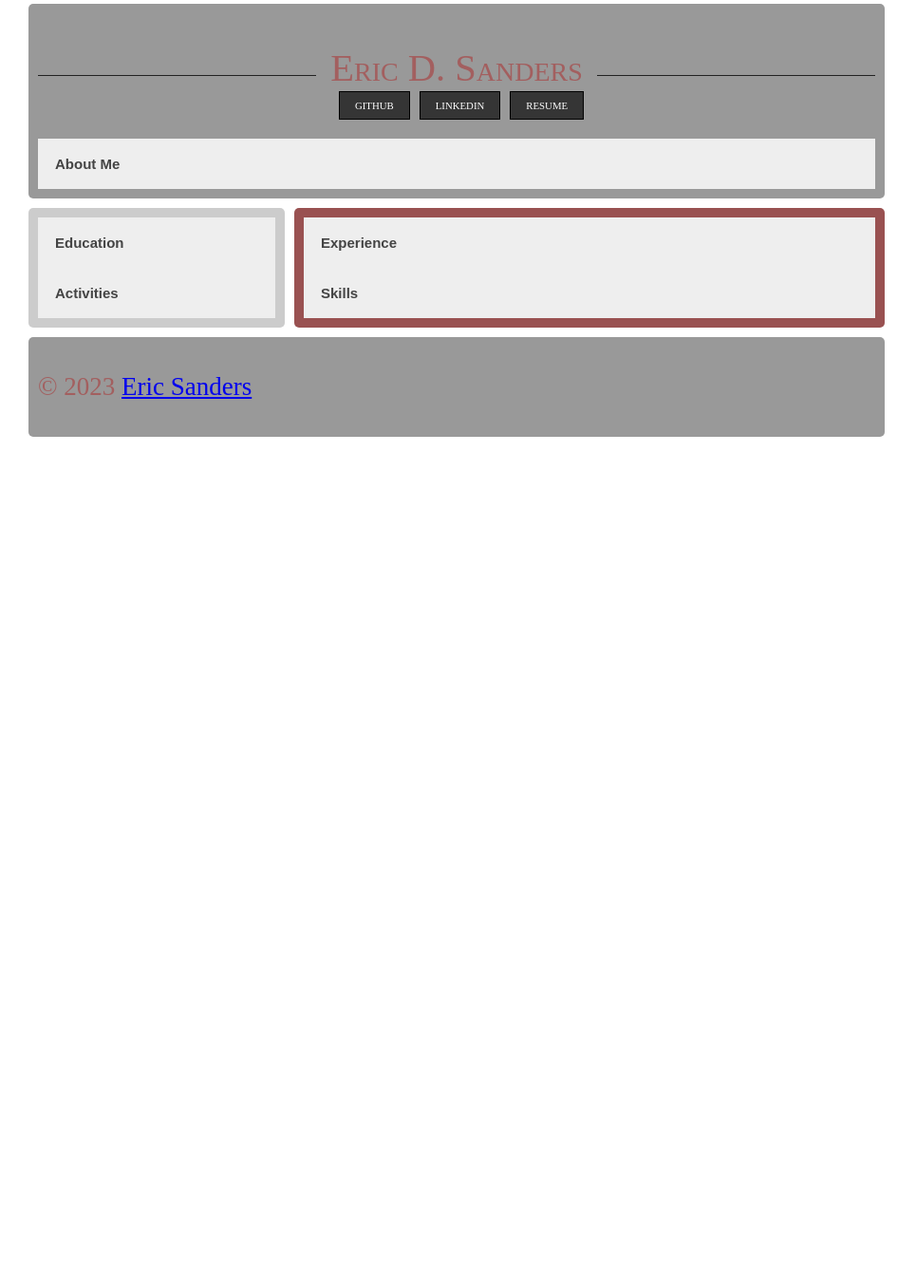
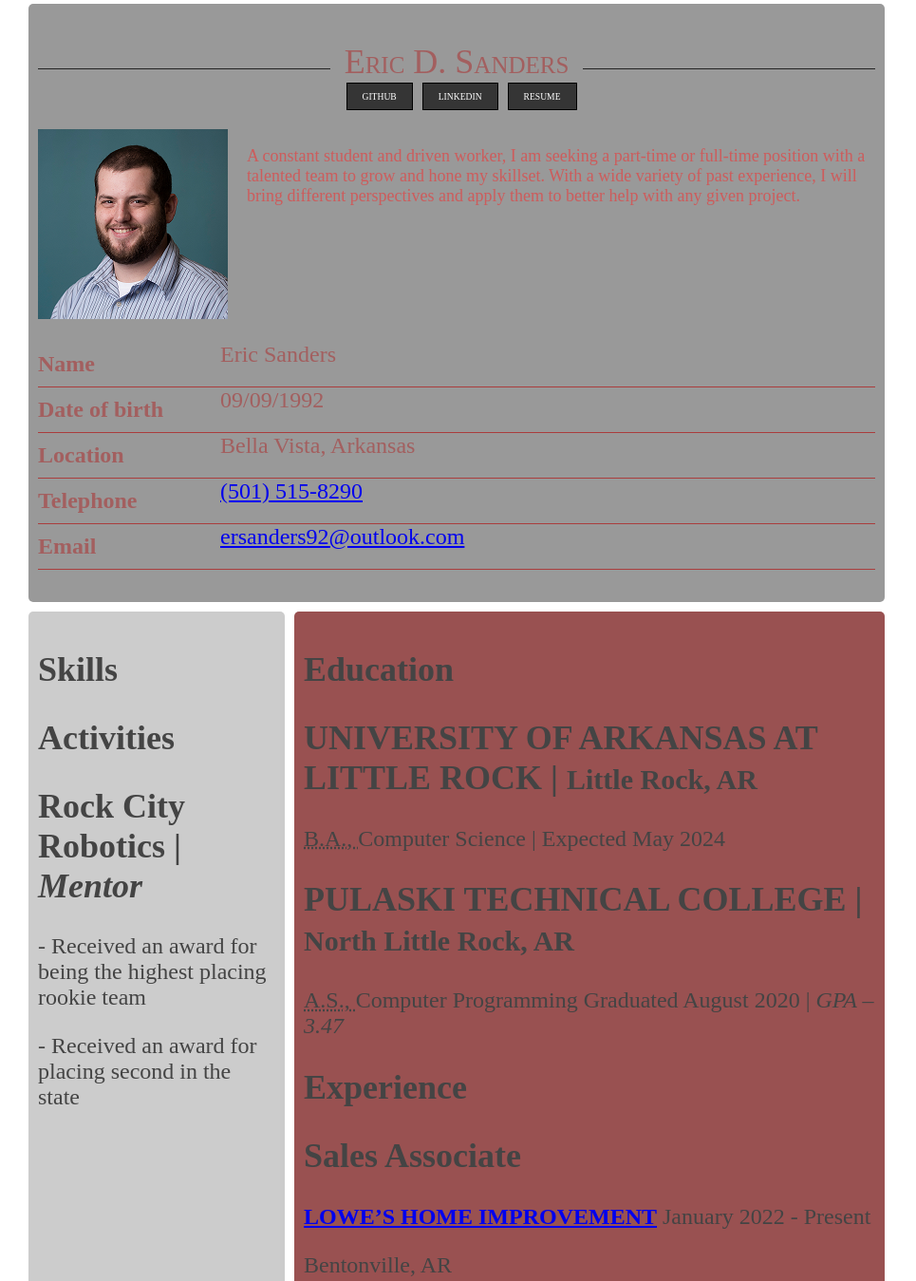
Before and after one commit to esanders92/ifsc-3342, a website: page resume/index.html in a window 1280 px wide. Shown: the part 7-1356 px from the top of the page at 95% size, without its empty margins (0-965 px from the left). Before the commit the page ends 800 px from the top, so only its background shows below. Drawn offline with Linux system fonts and the light colour scheme; files whose address does not match are found by name.

Commit message:
[2023/03/13] - Changed styling and removed collapsibles

```diff
--- a/resume/assets/css/screen.css
+++ b/resume/assets/css/screen.css
@@ -2,7 +2,7 @@ body {
     margin: 10px;
 }
 
-.collapsible {
+/* .collapsible {
     background-color: #eee;
     color: #444;
     cursor: pointer;
@@ -12,27 +12,45 @@ body {
     text-align: left;
     outline: none;
     font-size: 15px;
+} */
+
+.about {
+    display: grid;
+    grid-template-columns: auto;
+    grid-template-areas:
+        "introduction"
+        "information";
 }
 
 .introduction {
+    grid-area: introduction;
+
     display: flex;
     align-items: center;
     justify-content: center
 }
 
+
 img {
-    max-width: 100%;
-    padding-right: 50px;
+    float: left;
+    max-width: 25%;
+    padding-right: 20px;
 }
 
 .image {
-    flex-basis: 70%;
-    order: 2;
+    grid-area: image;
+    flex-basis: 40%;
+    order: 1;
 }
 
 .description {
+    grid-area: description;
     color: #CD5C5C;
-    font: 5px;
+    font-size: .75em;
+}
+
+.information {
+    grid-area: information;
 }
 
 /* Instructor */
@@ -68,11 +86,6 @@ main h1:after {
     margin-left: 15px;
 }
 
-.introduction {
-    border: #CD5C5C;
-}
-
-
 dl {
     display: grid;
     grid-template-rows: auto;
@@ -85,14 +98,14 @@ dt {
     font-weight: 800;
     grid-column: 1;
     padding: 10px 0;
-    border-bottom: 1px solid #999;
+    border-bottom: 1px solid #aa3d3d;
 }
 
 dd {
     margin: 0;
     grid-column: 2;
-    padding: 10px 0;
-    border-bottom: 1px solid #999;
+    padding: 10px auto;
+    border-bottom: 1px solid #aa3d3d;
 
 }
 
@@ -129,32 +142,6 @@ dd {
 
 .related-links li {
     margin-right: 20px;
-}
-
-/* Add a background color to the button if it is clicked on (add the .active class with JS), and when you move the mouse over it (hover) */
-.active,
-.collapsible:hover {
-    background-color: #ccc;
-}
-
-/* Style the collapsible content. Note: hidden by default */
-.about,
-.education,
-.activities,
-.experience {
-    padding: 0 18px;
-    background-color: white;
-    max-height: 0;
-    overflow: hidden;
-    transition: max-height 0.2s ease-out;
-}
-
-.education {
-    padding: 0 18px;
-    background-color: white;
-    max-height: 0;
-    overflow: hidden;
-    transition: max-height 0.2s ease-out;
 }
 
 .sidebar {
@@ -218,8 +205,8 @@ dd {
         grid-template-columns: 100% 1fr;
         grid-template-areas:
             "header   header"
+            "content  content"
             "sidebar  sidebar"
-            "content  content"
             "footer   footer";
     }
 }
@@ -229,7 +216,7 @@ dd {
     .container {
         max-width: 900px;
 
-        font-size: medium;
+        font-size: small;
 
         grid-template-columns: 36.5% auto;
         grid-template-areas:
@@ -237,12 +224,16 @@ dd {
             "sidebar content content"
             "footer  footer  footer";
     }
+
+    .h2 {
+        font-size: small;
+    }
 }
 
 /* Desktop */
 @media only screen and (min-width: 901px) {
     .container {
-        font-size: large;
+        font-size: medium;
 
         grid-gap: 10px;
         grid-template-columns: 30% 68% auto;
--- a/resume/index.html
+++ b/resume/index.html
@@ -33,9 +33,8 @@
       </section>
 
       <nav class="primary">
-        <button type="button" class="collapsible"><b>About Me</b></button>
-        <div class="about">
-          <div class="introduction">
+        <section class="about" id="about">
+          <article id="introduction">
             <img itemprop="image" src="assets/img/pic.png" alt="Eric Sanders" />
             <p class="description" itemprop="description">
               A constant student and driven worker, I am seeking a
@@ -44,9 +43,9 @@
               experience, I will bring different perspectives and apply
               them to better help with any given project.
             </p>
-          </div>
+          </article>
 
-          <dl>
+          <dl id="information">
             <dt>Name</dt>
             <dd itemprop="name">
               <span itemprop="givenName">Eric</span>
@@ -67,44 +66,16 @@
               <a itemprop="email" href="mailto:email@mail.com">ersanders92@outlook.com</a>
             </dd>
           </dl>
-        </div>
+        </section>
       </nav>
     </header>
 
     <aside class="box sidebar">
       <section class="widget">
-        <button type="button" class="collapsible"><b>Education</b></button>
-        <section id="education" class="education">
-          <article class="certificate" itemprop="alumniOf" itemscope
-            itemtype="http://schema.org/EducationalOrganization">
-            <h2 itemprop="name">
-              <b>UNIVERSITY OF ARKANSAS AT LITTLE ROCK | </b>
-              <span itemprop="location" itemscope>
-                <small>Little Rock, AR</small>
-              </span>
-            </h2>
-            <span itemprop="description">
-              <abbr title="Bachelor's of Science">B.A., </abbr>
-              Computer Science | Expected May 2024
-            </span>
-          </article>
+        <h2><b>Skills</b></h2>
+        <section id="Skills" class="skills"></section>
 
-          <article class="certificate" itemprop="alumniOf" itemscope
-            itemtype="http://schema.org/EducationalOrganization">
-            <h2 itemprop="name">
-              <b>PULASKI TECHNICAL COLLEGE | </b>
-              <span itemprop="location" itemscope>
-                <small>North Little Rock, AR</small>
-              </span>
-            </h2>
-            <span itemprop="description"><abbr title="Associate's of Computer Science">A.S., </abbr>Computer Programming
-              Graduated August 2020 |
-              <i>GPA – 3.47</i>
-            </span>
-          </article>
-        </section>
-
-        <button type="button" class="collapsible"><b>Activities</b></button>
+        <h2><b>Activities</b></h2>
         <article id="activities" class="activities">
           <article class="activity">
             <h2>
@@ -121,7 +92,36 @@
     </aside>
 
     <section class="box content">
-      <button type="button" class="collapsible"><b>Experience</b></button>
+      <h2><b>Education</b></h2>
+      <section id="education" class="education">
+        <article class="certificate" itemprop="alumniOf" itemscope itemtype="http://schema.org/EducationalOrganization">
+          <h2 itemprop="name">
+            <b>UNIVERSITY OF ARKANSAS AT LITTLE ROCK | </b>
+            <span itemprop="location" itemscope>
+              <small>Little Rock, AR</small>
+            </span>
+          </h2>
+          <span itemprop="description">
+            <abbr title="Bachelor's of Science">B.A., </abbr>
+            Computer Science | Expected May 2024
+          </span>
+        </article>
+
+        <article class="certificate" itemprop="alumniOf" itemscope itemtype="http://schema.org/EducationalOrganization">
+          <h2 itemprop="name">
+            <b>PULASKI TECHNICAL COLLEGE | </b>
+            <span itemprop="location" itemscope>
+              <small>North Little Rock, AR</small>
+            </span>
+          </h2>
+          <span itemprop="description"><abbr title="Associate's of Computer Science">A.S., </abbr>Computer Programming
+            Graduated August 2020 |
+            <i>GPA – 3.47</i>
+          </span>
+        </article>
+      </section>
+
+      <h2><b>Experience</b></h2>
       <section id="experience" class="experience">
         <!-- current job -->
         <article class="job">
@@ -208,9 +208,6 @@
           </p>
         </article>
       </section>
-
-      <button type="button" class="collapsible"><b>Skills</b></button>
-      <section id="Skills" class="skills"></section>
     </section>
 
     <footer class="box footer">
@@ -218,7 +215,7 @@
     </footer>
 
     <script src="js/vendor/modernizr-3.12.0.min.js"></script>
-    <script src="assets/js/app.js"></script>
+    <!-- <script src="assets/js/app.js"></script> -->
   </main>
 </body>
 
```
